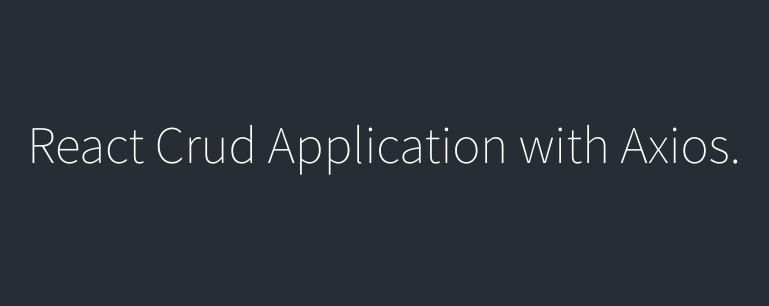
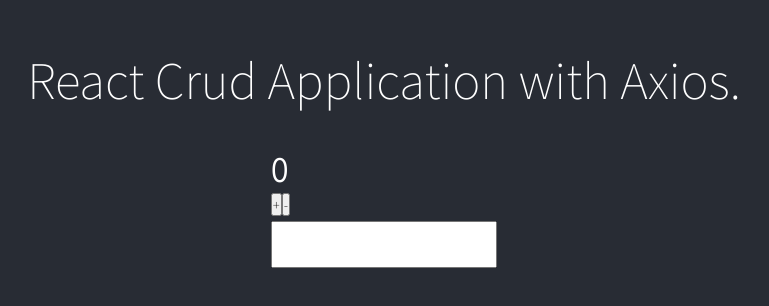
Before and after one commit to woojae05/react-CRUD, a React (Create React App) app: page /Counter in a window 1280 px wide. Shown: the part 242-548 px from the top of the page, without its empty margins (256-1025 px from the left). Built offline with nearby package versions, Linux system fonts and the light colour scheme.

Commit message:
create: counter.js
useEffect 이해하기

```diff
--- a/src/App.js
+++ b/src/App.js
@@ -4,6 +4,7 @@
 import Create from'./components/Create';
 import Read from'./components/Read';
 import Update from "./components/Update";
+import Counter from "./components/Counter";
 
 
 function App() {
@@ -14,6 +15,7 @@
           <div className="header-title">React Crud Application with Axios.</div>
           <div className="RouteWrapper">
             <div>
+              <Route exact path="/Counter" component={Counter}/>
               <Route exact path="/Create" component={Create}/>
               <Route exact path="/Read" component={Read}/>
               <Route exact path="/Update" component={Update}/>
--- /dev/null
+++ b/src/components/Counter.js
@@ -0,0 +1,45 @@
+import React, { useEffect, useState } from "react";
+
+function Counter() {
+  const [count, setCount] = useState(0);
+  const [input,setInput] = useState("");
+
+//   mount : 생김 : 급식 랭킹 , 메뉴 []
+// update : update : [state]
+
+  // useEffect(() => {
+  //   console.log("Effect");
+  // }, []);
+
+//   useEffect(()=>{
+//     // axios.get()
+//     console.log("get api")
+//   },[]);
+
+useEffect(()=>{
+  console.log("count 값이 바뀜 : "+count);
+},[count]);
+
+useEffect(()=>{
+  console.log(input);
+},[input])
+console.log("rendering");
+
+  const onClickIncrease = () => {
+    setCount(count + 1);
+  };
+
+  const onClickDecrease = () => {
+    setCount(count - 1);
+  };
+  return (
+    <div>
+      <h1>{count}</h1>
+      <button onClick={onClickIncrease}>+</button>
+      <button onClick={onClickDecrease}>-</button>
+      <input type="text" value={input} onChange={e=>setInput(e.target.value)} />
+    </div>
+  );
+}
+
+export default Counter;
--- a/src/components/Read.js
+++ b/src/components/Read.js
@@ -11,6 +11,9 @@
       .then((response) => {
         // console.log(response.data);
         SetAPIData(response.data);
+      })
+      .catch((err)=>{
+        console.log(err.response);
       });
   }, []);
 
```
